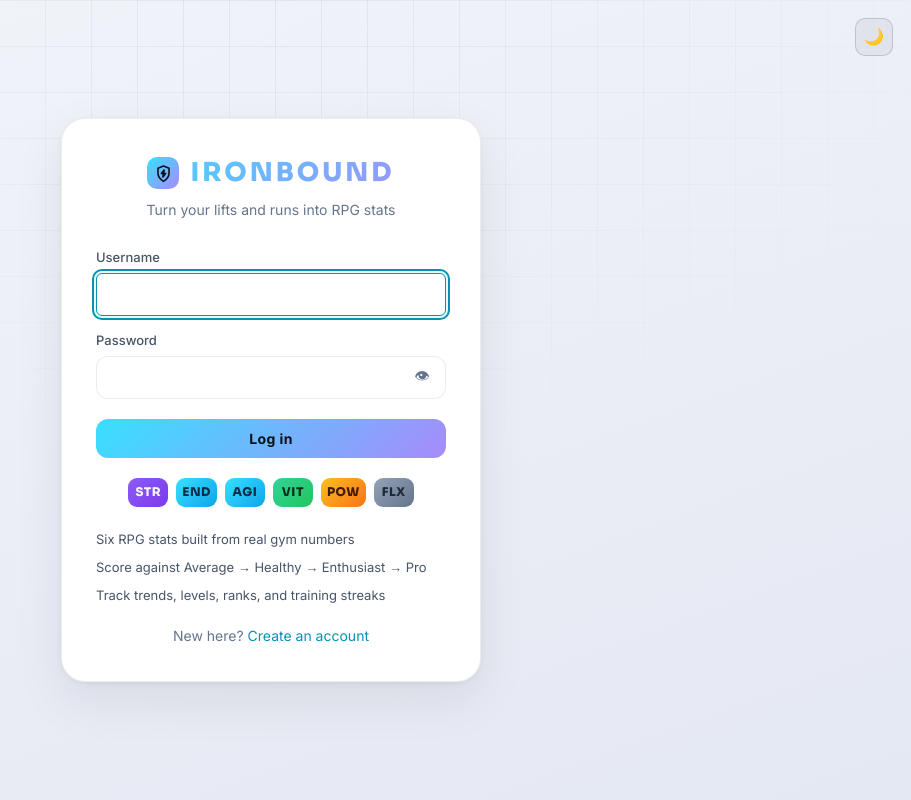
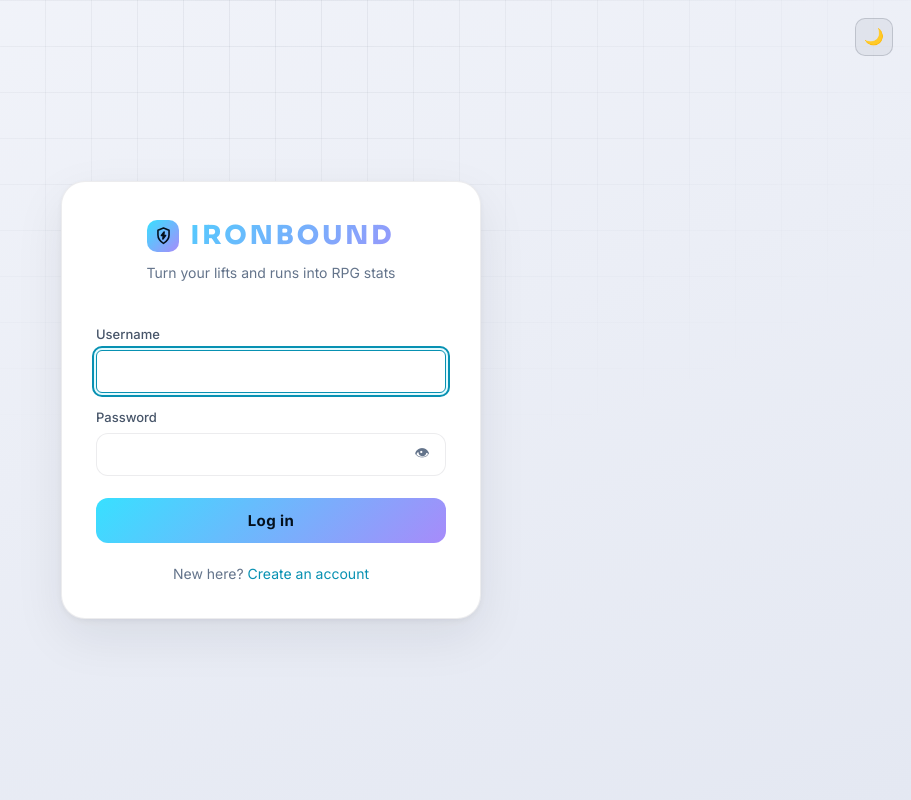
Before and after one commit to victus-lol/ironbound, a Flask app: page /login in a window 1280 px wide. Shown: the whole page, without its empty margins (369-1280 px from the left). Run offline with Flask 3, Linux system fonts and the light colour scheme.

Commit message:
fix: rebuild login/signup pages with clean aligned layout + fresh cache
- Remove inline button styles; use .auth-submit (full-width, centered).
- Form is now a flex column with consistent label->field spacing.
- Drop noisy stat-chip/feature rows from login (landing page owns that now).
- Move .auth-error below the fields with correct spacing.
- Bump static cache version to v=12 across auth + error pages so browsers
  drop any stale/truncated CSS from the earlier corrupted-template era.

```diff
--- a/static/css/style.css
+++ b/static/css/style.css
@@ -802,10 +802,14 @@ td.you { color: var(--amber); font-weight: 700; }
 .auth-brand { text-align: center; margin-bottom: 6px; }
 .auth-brand .brand { font-size: 26px; justify-content: center; }
 .auth-tag { text-align: center; color: var(--text-2); font-size: 14px; margin-bottom: 26px; }
+.auth-form { display: flex; flex-direction: column; }
+.auth-form > label:first-child { margin-top: 0; }
 .auth-alt { text-align: center; margin-top: 20px; font-size: 14px; color: var(--text-2); }
 .auth-alt a { color: var(--cyan); text-decoration: none; }
+.auth-submit { width: 100%; justify-content: center; margin-top: 22px; padding: 13px; font-size: 15px; }
 .auth-error {
-    margin-top: 16px;
+    margin-top: 14px;
+    margin-bottom: 2px;
     padding: 10px 14px;
     border-radius: 10px;
     background: rgba(251, 113, 133, 0.1);
--- a/templates/404.html
+++ b/templates/404.html
@@ -4,8 +4,8 @@
 <meta charset="UTF-8">
 <meta name="viewport" content="width=device-width, initial-scale=1">
 <title>Not found · Ironbound</title>
-<script src="{{ url_for('static', filename='js/theme.js') }}?v=9"></script>
-<link rel="stylesheet" href="{{ url_for('static', filename='css/style.css') }}?v=9">
+<script src="{{ url_for('static', filename='js/theme.js') }}?v=12"></script>
+<link rel="stylesheet" href="{{ url_for('static', filename='css/style.css') }}?v=12">
 <link href="https://fonts.googleapis.com/css2?family=Inter:wght@400;600;800&family=Sora:wght@600;700;800&display=swap" rel="stylesheet">
 <meta name="theme-color" content="#0b0f1a">
 <meta name="color-scheme" content="dark light">
--- a/templates/500.html
+++ b/templates/500.html
@@ -4,8 +4,8 @@
 <meta charset="UTF-8">
 <meta name="viewport" content="width=device-width, initial-scale=1">
 <title>Something went wrong · Ironbound</title>
-<script src="{{ url_for('static', filename='js/theme.js') }}?v=9"></script>
-<link rel="stylesheet" href="{{ url_for('static', filename='css/style.css') }}?v=9">
+<script src="{{ url_for('static', filename='js/theme.js') }}?v=12"></script>
+<link rel="stylesheet" href="{{ url_for('static', filename='css/style.css') }}?v=12">
 <link href="https://fonts.googleapis.com/css2?family=Inter:wght@400;600;800&family=Sora:wght@600;700;800&display=swap" rel="stylesheet">
 <meta name="theme-color" content="#0b0f1a">
 <meta name="color-scheme" content="dark light">
--- a/templates/login.html
+++ b/templates/login.html
@@ -4,11 +4,11 @@
 <meta charset="UTF-8">
 <meta name="viewport" content="width=device-width, initial-scale=1">
 <title>Login · Ironbound</title>
-<script src="{{ url_for('static', filename='js/theme.js') }}?v=9"></script>
+<script src="{{ url_for('static', filename='js/theme.js') }}?v=12"></script>
 <link rel="preconnect" href="https://fonts.googleapis.com">
 <link rel="preconnect" href="https://fonts.gstatic.com" crossorigin>
 <link href="https://fonts.googleapis.com/css2?family=Inter:wght@400;500;600;700;800&family=Sora:wght@600;700;800&display=swap" rel="stylesheet">
-<link rel="stylesheet" href="{{ url_for('static', filename='css/style.css') }}?v=9">
+<link rel="stylesheet" href="{{ url_for('static', filename='css/style.css') }}?v=12">
 <meta name="theme-color" content="#0b0f1a">
 <meta name="color-scheme" content="dark light">
 </head>
@@ -28,7 +28,7 @@
     </div>
     <div class="auth-tag">Turn your lifts and runs into RPG stats</div>
 
-    <form method="POST">
+    <form method="POST" class="auth-form">
         <input type="hidden" name="csrf_token" value="{{ csrf_token() }}">
         <label for="username">Username</label>
         <input type="text" id="username" name="username" required autofocus autocomplete="username">
@@ -37,18 +37,9 @@
             <input type="password" id="password" name="password" required autocomplete="current-password">
             <button type="button" class="pw-toggle" data-pw-target="password" aria-label="Show password">👁</button>
         </div>
-        <button class="btn btn-primary" type="submit" style="width:100%; justify-content:center; margin-top:20px;">Log in</button>
         {% if error %}<div class="auth-error" role="alert">{{ error }}</div>{% endif %}
+        <button class="btn btn-primary auth-submit" type="submit">Log in</button>
     </form>
-
-    <div class="auth-stats" aria-hidden="true">
-        <span class="auth-stat r-a">STR</span><span class="auth-stat r-b">END</span><span class="auth-stat r-b">AGI</span><span class="auth-stat r-c">VIT</span><span class="auth-stat r-d">POW</span><span class="auth-stat r-e">FLX</span>
-    </div>
-    <div class="auth-features">
-        <span>Six RPG stats built from real gym numbers</span>
-        <span>Score against Average → Healthy → Enthusiast → Pro</span>
-        <span>Track trends, levels, ranks, and training streaks</span>
-    </div>
 
     <p class="auth-alt">New here? <a href="/signup">Create an account</a></p>
 </div>
@@ -56,6 +47,6 @@
 {% set flashes = get_flashed_messages(with_categories=true) %}
 <div id="flash-data" {% if flashes %}data-messages="{{ flashes | tojson | forceescape }}"{% endif %} hidden></div>
 <div id="toasts" class="toasts" aria-live="polite" aria-atomic="false"></div>
-<script src="{{ url_for('static', filename='js/main.js') }}?v=9"></script>
+<script src="{{ url_for('static', filename='js/main.js') }}?v=12"></script>
 </body>
 </html>
```
Also changed, not shown: templates/signup.html (+5 -5 lines).
